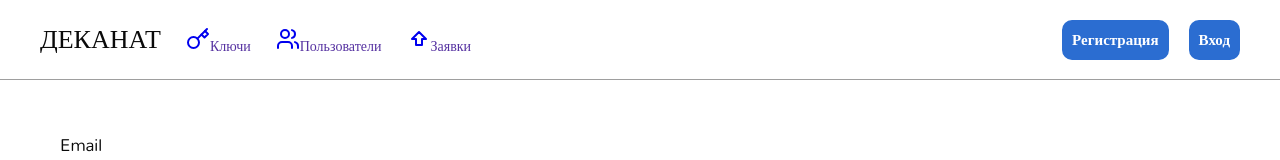
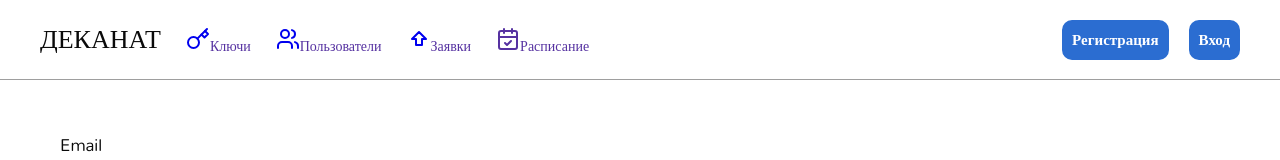
Before and after one commit to IbraTeam/front, a React (Vite) app: page /login in a window 1280 px wide. Shown: the top 160 px of the page. Built offline with nearby package versions, Linux system fonts and the light colour scheme; no server answers.

Commit message:
start table page, add requests

```diff
--- a/src/app/Layout/RenderHeader.tsx
+++ b/src/app/Layout/RenderHeader.tsx
@@ -1,4 +1,4 @@
-import { ArrowBigUpIcon, KeyIcon, UsersIcon } from 'lucide-react'
+import { ArrowBigUpIcon, CalendarCheckIcon, KeyIcon, UsersIcon } from 'lucide-react'
 import React from 'react'
 import { Link, useNavigate } from 'react-router-dom'
 import { postLogoutConfig } from '@/shared/api'
@@ -75,6 +75,13 @@ export const RenderHeader = () => {
               Заявки
             </Typography>
           </Link>
+
+          <Link to={routes.table()}>
+            <CalendarCheckIcon color="var(--primary-main)" />
+            <Typography tag="span" variant="link" isLink={true}>
+              Расписание
+            </Typography>
+          </Link>
         </>
       )}
       renderUserActions={() => (
--- /dev/null
+++ b/src/pages/TablePage/TablePage.tsx
@@ -0,0 +1 @@
+export const TablePage = () => <div>TablePage</div>
--- /dev/null
+++ b/src/pages/TablePage/index.ts
@@ -0,0 +1 @@
+export * from './TablePage'
--- /dev/null
+++ b/src/pages/TablePage/useTablePage.tsx
@@ -0,0 +1 @@
+export const useTablePage = () => ({})
--- a/src/pages/index.ts
+++ b/src/pages/index.ts
@@ -4,3 +4,4 @@ export * from './ProfilePage'
 export * from './KeysPage'
 export * from './UsersPage'
 export * from './RequestsPage'
+export * from './TablePage'
--- a/src/shared/api/configs/index.ts
+++ b/src/shared/api/configs/index.ts
@@ -12,3 +12,5 @@ export * from './audience-key'
 export * from './audience-key/getAll'
 export * from './request'
 export * from './request/requestId'
+export * from './request/approved'
+export * from './request/createPair'
--- /dev/null
+++ b/src/shared/api/configs/request/approved/index.ts
@@ -0,0 +1,7 @@
+import { config } from '../../../config'
+
+export const getRequestApprovedConfig = (query: string) =>
+  config<never>({
+    config: { method: 'get' },
+    url: `/request/approved?${query}`
+  })
--- /dev/null
+++ b/src/shared/api/configs/request/createPair/index.ts
@@ -0,0 +1,7 @@
+import { config } from '../../../config'
+
+export const postRequestCreatePairConfig = (dto: CreatePair) =>
+  config<CreatePair>({
+    config: { method: 'post', data: dto },
+    url: '/request/createPair'
+  })
--- a/src/shared/const/routes.ts
+++ b/src/shared/const/routes.ts
@@ -5,5 +5,6 @@ export const routes = {
   profile: () => '/profile',
   keys: () => '/keys',
   users: () => '/users',
-  requests: () => '/requests'
+  requests: () => '/requests',
+  table: () => '/table'
 }
```
Also changed, not shown: src/app/router.tsx (+13 -1 lines), src/types/api.d.ts (+9 -0 lines), src/pages/TablePage/TablePage.module.css (added).
